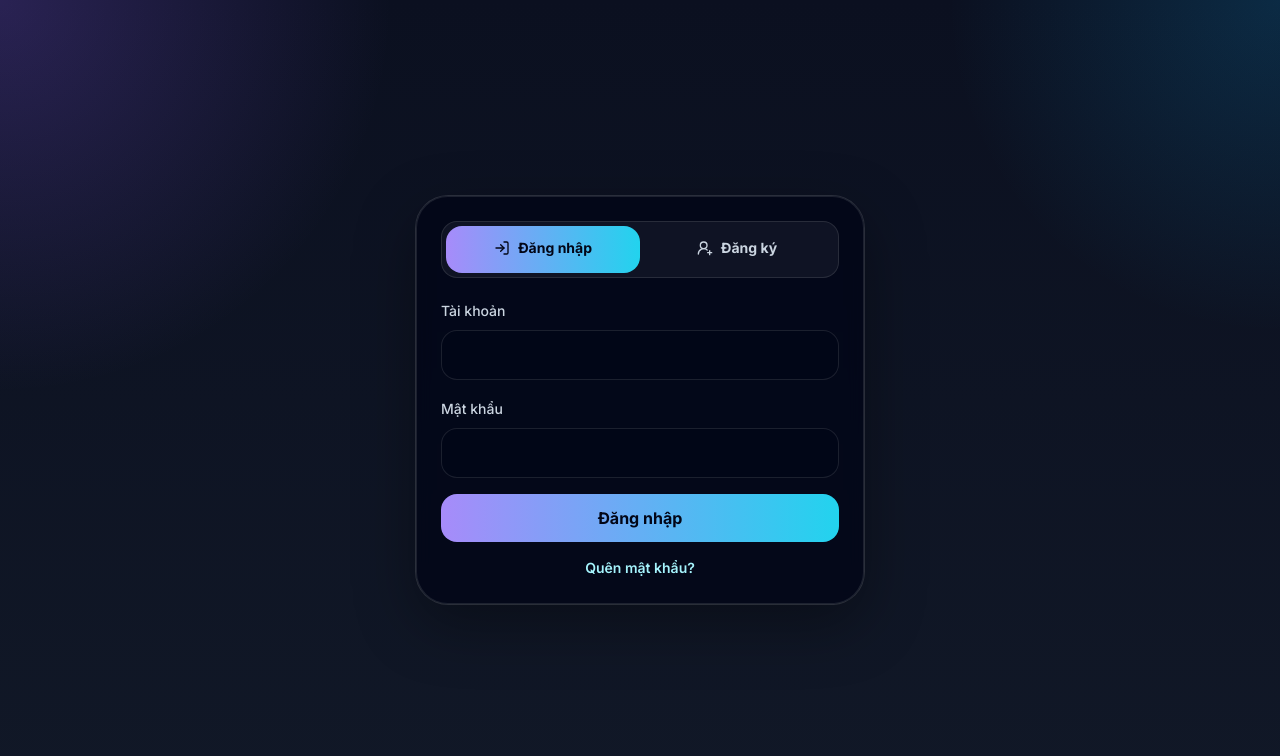
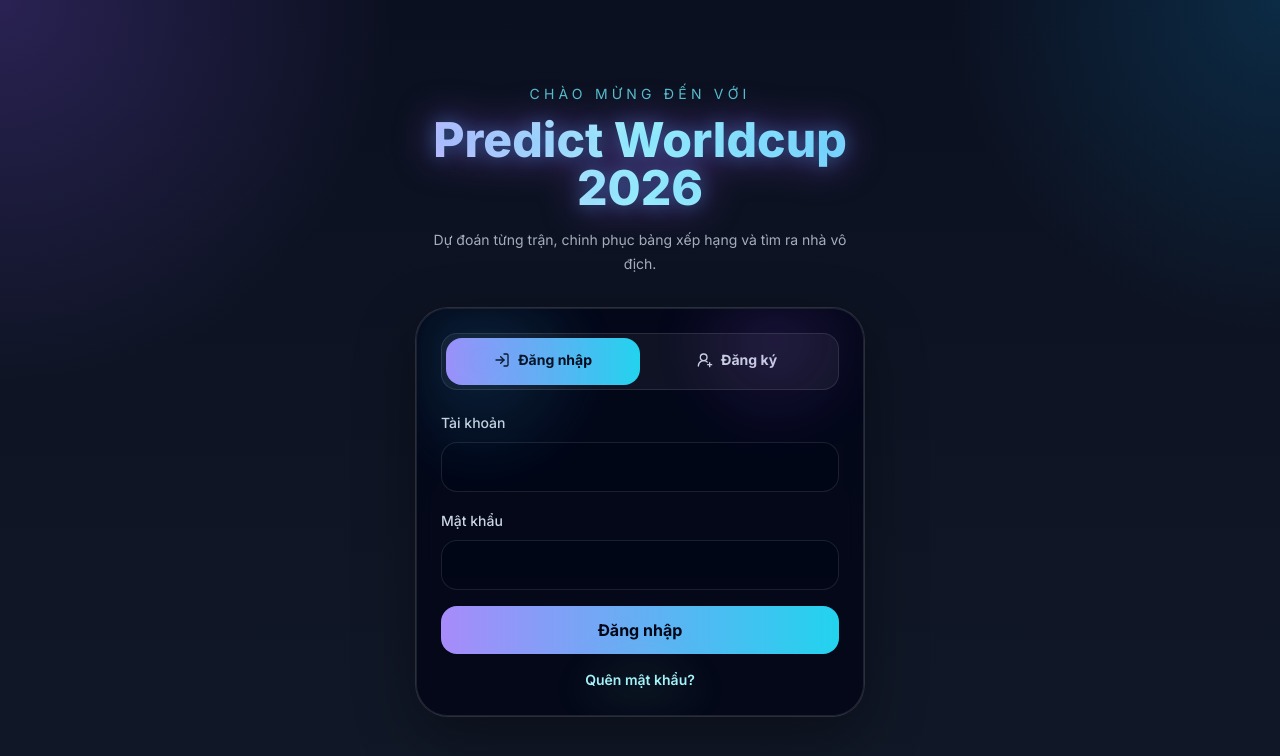
Before and after one commit to thaila1302/predictWC, a React (Vite) app: page /auth in a window 1280 px wide. Shown: the top 756 px of the page. Built offline with nearby package versions, Linux system fonts and the light colour scheme; no server answers.

Commit message:
update title

```diff
--- a/src/index.css
+++ b/src/index.css
@@ -46,3 +46,42 @@ body {
 .font-display {
   font-family: 'Montserrat', 'Inter', system-ui, sans-serif;
 }
+
+.hero-title {
+  animation: titleGlow 10s ease-in-out infinite;
+  text-shadow: 0 0 18px rgba(56, 189, 248, 0.35);
+}
+
+.auth-panel::before {
+  content: '';
+  position: absolute;
+  inset: 0;
+  background:
+    radial-gradient(circle at 15% 15%, rgba(56, 189, 248, 0.18), transparent 24%),
+    radial-gradient(circle at 80% 10%, rgba(168, 85, 247, 0.16), transparent 22%),
+    radial-gradient(circle at 50% 100%, rgba(134, 239, 172, 0.1), transparent 18%);
+  pointer-events: none;
+  filter: blur(18px);
+  opacity: 0.75;
+  animation: floatGlow 12s ease-in-out infinite;
+}
+
+@keyframes titleGlow {
+  0%, 100% {
+    filter: drop-shadow(0 0 10px rgba(56, 189, 248, 0.45));
+  }
+  50% {
+    filter: drop-shadow(0 0 18px rgba(168, 85, 247, 0.55));
+  }
+}
+
+@keyframes floatGlow {
+  0%, 100% {
+    transform: translateY(0px) scale(1);
+    opacity: 0.75;
+  }
+  50% {
+    transform: translateY(-8px) scale(1.01);
+    opacity: 0.85;
+  }
+}
--- a/src/pages/AuthPage.jsx
+++ b/src/pages/AuthPage.jsx
@@ -166,7 +166,16 @@ export default function AuthPage() {
   return (
     <div className="flex min-h-screen items-center justify-center bg-stadium px-4 py-10 text-slate-100">
       <div className="w-full max-w-[28rem]">
-        <section className="rounded-[2rem] border border-white/10 bg-slate-950/80 p-6 shadow-glow ring-1 ring-white/5 backdrop-blur">
+        <div className="mb-8 text-center">
+          <p className="mb-3 text-sm uppercase tracking-[0.3em] text-cyan-300/80">Chào mừng đến với</p>
+          <h1 className="mx-auto max-w-md bg-gradient-to-r from-violet-300 via-cyan-200 to-sky-300 bg-clip-text text-4xl font-extrabold leading-tight text-transparent sm:text-5xl hero-title">
+            Predict Worldcup 2026
+          </h1>
+          <p className="mt-4 text-sm leading-6 text-slate-300/80">
+            Dự đoán từng trận, chinh phục bảng xếp hạng và tìm ra nhà vô địch.
+          </p>
+        </div>
+        <section className="relative overflow-hidden rounded-[2rem] border border-white/10 bg-slate-950/80 p-6 shadow-glow ring-1 ring-white/5 backdrop-blur auth-panel">
           <div className="mb-5 flex rounded-2xl border border-white/10 bg-white/5 p-1">
             {tabs.map((tab) => {
               const Icon = tab.icon;
```
